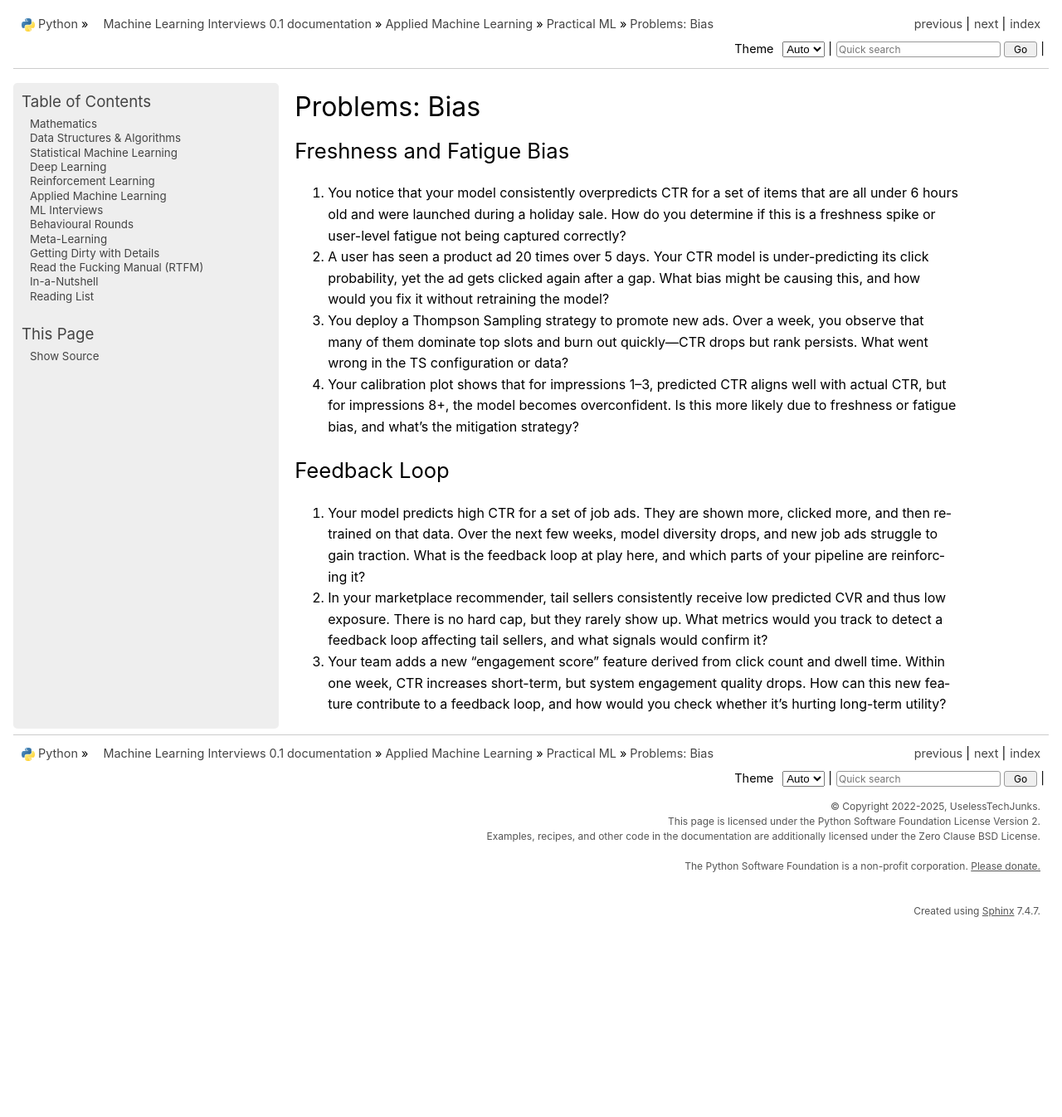
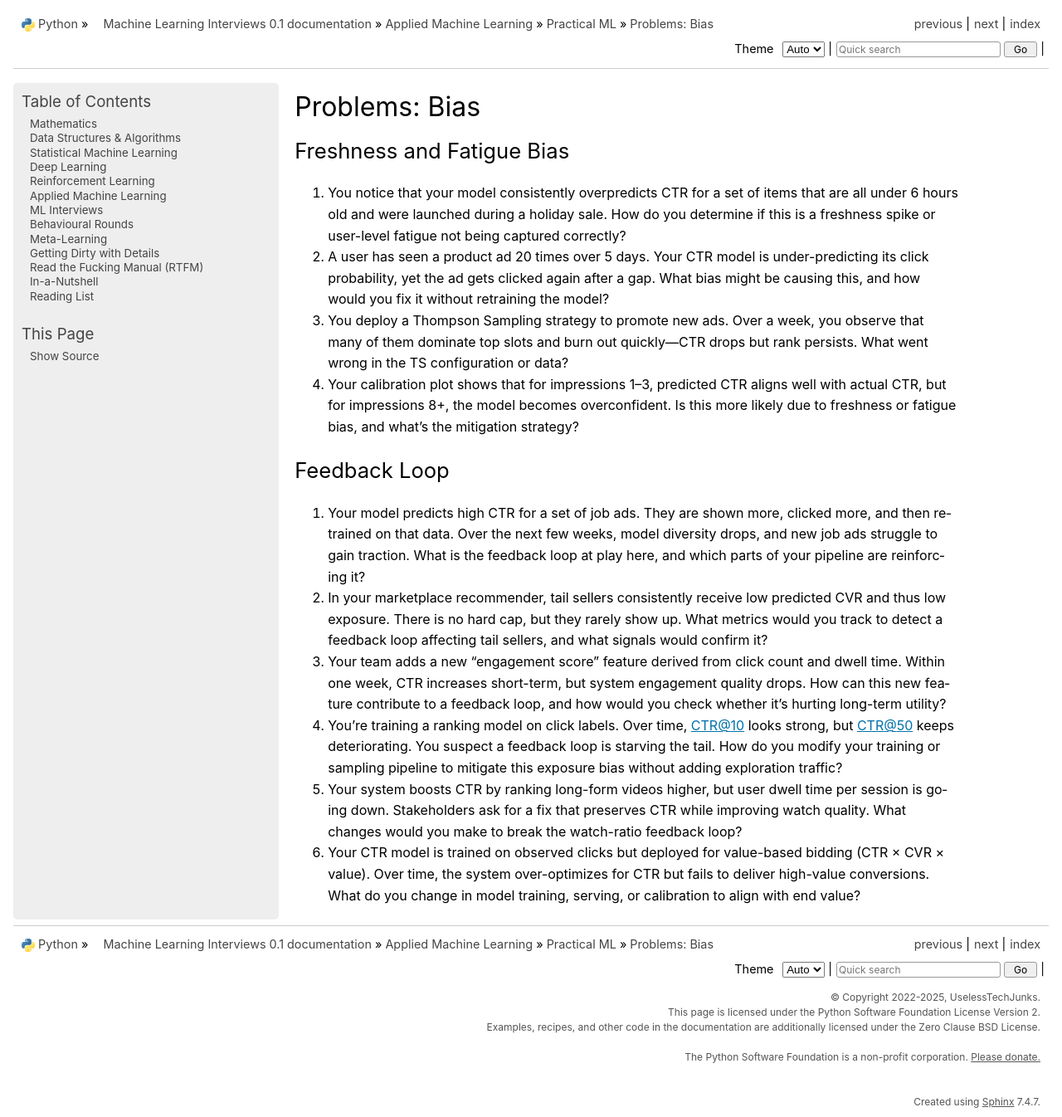
Before and after one commit to uselesstechjunks/leetcode, a Sphinx documentation site: the page built from docs/source/applied/practical/prob_bias.rst, in a window 1280 px wide and 1346 px high. Shown: the whole window at 83% size. Built offline with Sphinx 7.4.7, drawn with Linux system fonts in a browser that asks for light colours; pages that are not in the unit, such as notebooks, are missing from menus.

Commit message:
Update prob_bias.rst

```diff
--- a/docs/source/applied/practical/prob_bias.rst
+++ b/docs/source/applied/practical/prob_bias.rst
@@ -15,3 +15,6 @@ Feedback Loop
 #. Your model predicts high CTR for a set of job ads. They are shown more, clicked more, and then retrained on that data. Over the next few weeks, model diversity drops, and new job ads struggle to gain traction. What is the feedback loop at play here, and which parts of your pipeline are reinforcing it?
 #. In your marketplace recommender, tail sellers consistently receive low predicted CVR and thus low exposure. There is no hard cap, but they rarely show up. What metrics would you track to detect a feedback loop affecting tail sellers, and what signals would confirm it?
 #. Your team adds a new "engagement score" feature derived from click count and dwell time. Within one week, CTR increases short-term, but system engagement quality drops. How can this new feature contribute to a feedback loop, and how would you check whether it’s hurting long-term utility?
+#. You’re training a ranking model on click labels. Over time, CTR@10 looks strong, but CTR@50 keeps deteriorating. You suspect a feedback loop is starving the tail. How do you modify your training or sampling pipeline to mitigate this exposure bias without adding exploration traffic?
+#. Your system boosts CTR by ranking long-form videos higher, but user dwell time per session is going down. Stakeholders ask for a fix that preserves CTR while improving watch quality. What changes would you make to break the watch-ratio feedback loop?
+#. Your CTR model is trained on observed clicks but deployed for value-based bidding (CTR × CVR × value). Over time, the system over-optimizes for CTR but fails to deliver high-value conversions. What do you change in model training, serving, or calibration to align with end value?
```
